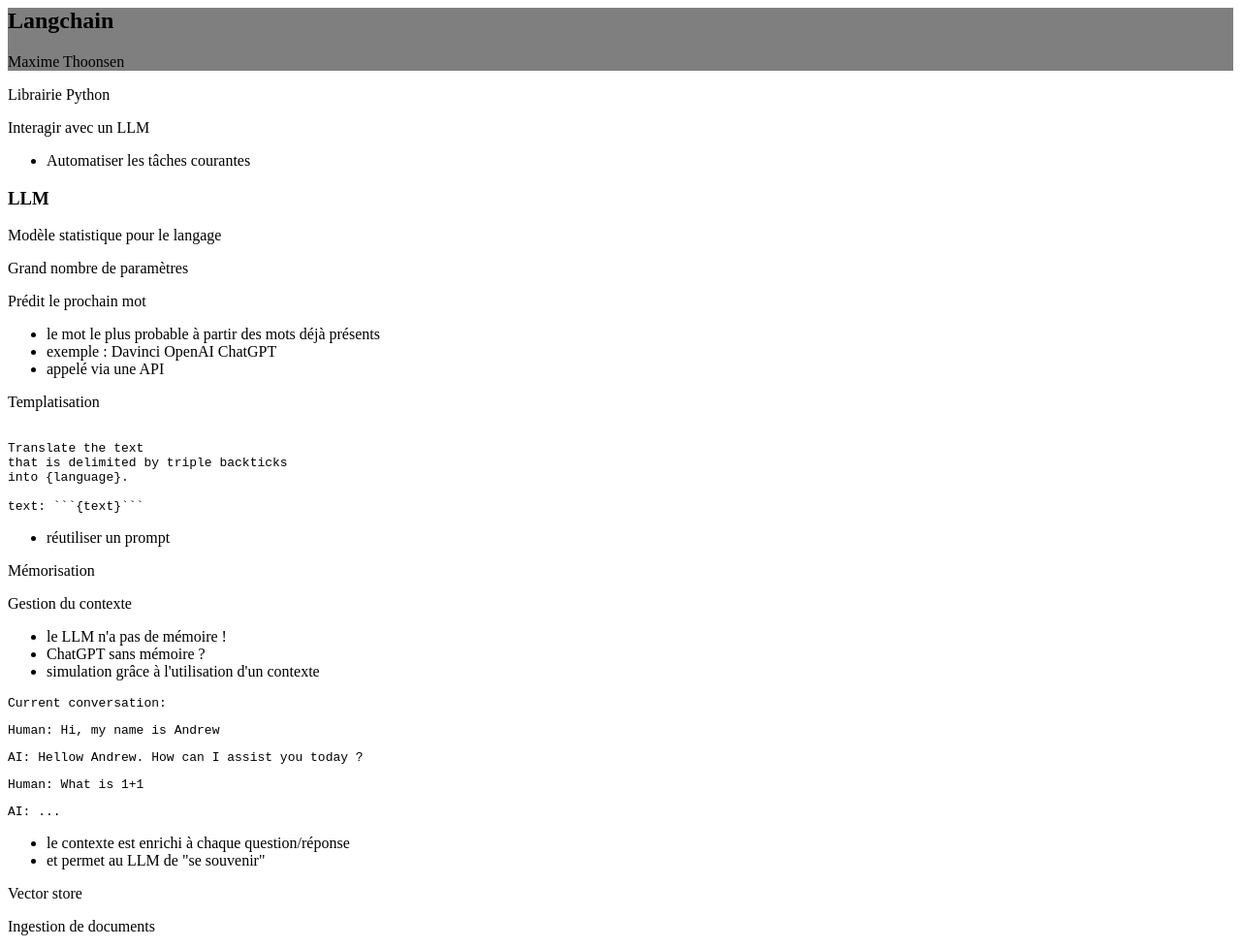
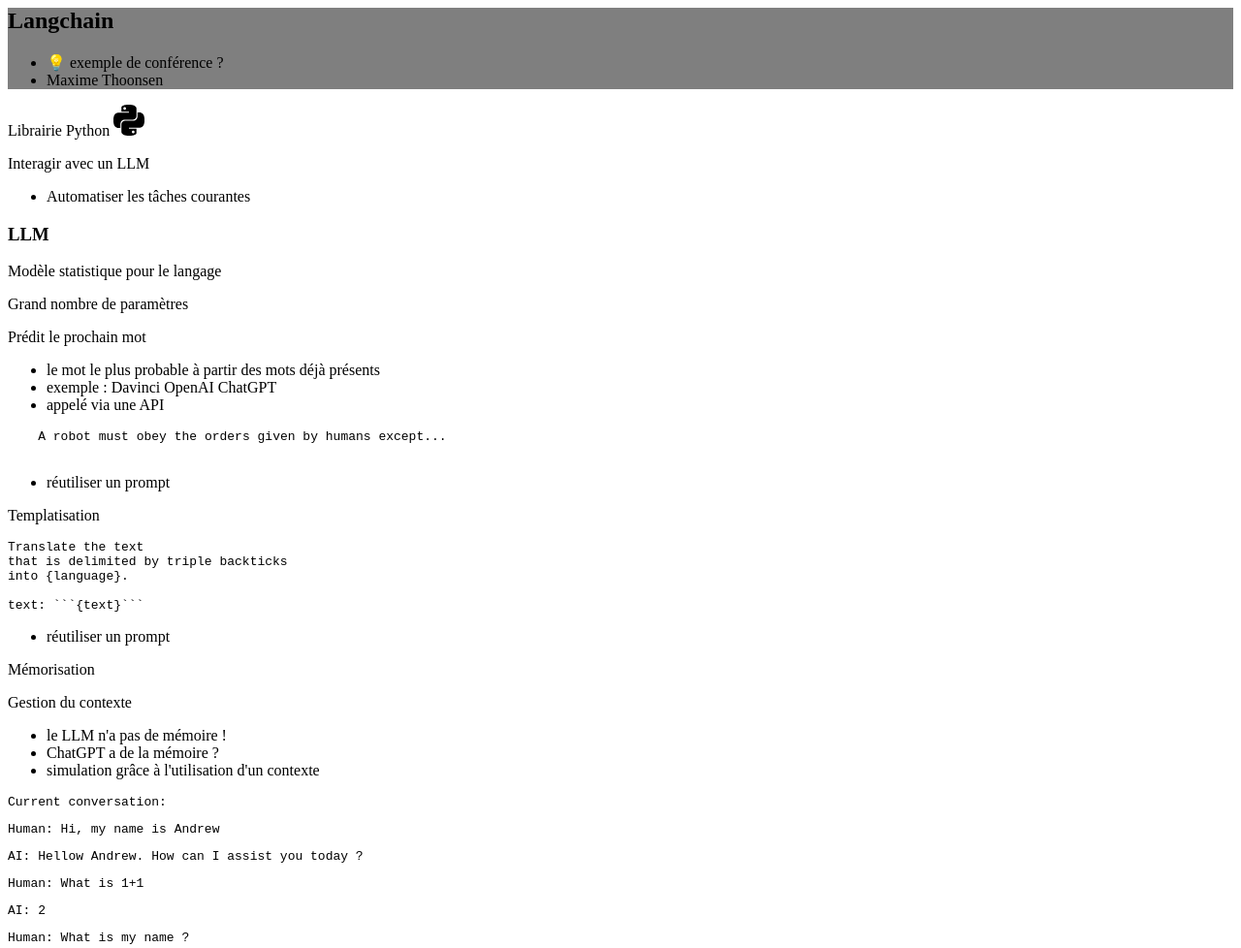
Before and after one commit to yvzn/bbl-web2day-2023, a website built with Vite: page slides/langchain.html in a window 1280 px wide. Shown: the top 978 px of the page at 97% size. Built offline with nearby package versions, Linux system fonts and the light colour scheme; what reveal.js would draw is missing.

Commit message:
1 binaries uploaded

````diff
--- a/slides/langchain.html
+++ b/slides/langchain.html
@@ -5,11 +5,30 @@
 >
   <h2>Langchain</h2>
 
-  <aside class="notes">Maxime Thoonsen</aside>
+  <aside class="notes">
+    <ul>
+      <li>💡 exemple de conférence ?</li>
+      <li>Maxime Thoonsen</li>
+    </ul>
+  </aside>
 </section>
 
 <section>
-  <p>Librairie Python</p>
+  <p>
+    Librairie Python
+    <svg
+      role="img"
+      viewBox="0 0 24 24"
+      xmlns="http://www.w3.org/2000/svg"
+      width="32"
+    >
+      <title>Python</title>
+      <path
+        style="fill: var(--r-main-color)"
+        d="M14.25.18l.9.2.73.26.59.3.45.32.34.34.25.34.16.33.1.3.04.26.02.2-.01.13V8.5l-.05.63-.13.55-.21.46-.26.38-.3.31-.33.25-.35.19-.35.14-.33.1-.3.07-.26.04-.21.02H8.77l-.69.05-.59.14-.5.22-.41.27-.33.32-.27.35-.2.36-.15.37-.1.35-.07.32-.04.27-.02.21v3.06H3.17l-.21-.03-.28-.07-.32-.12-.35-.18-.36-.26-.36-.36-.35-.46-.32-.59-.28-.73-.21-.88-.14-1.05-.05-1.23.06-1.22.16-1.04.24-.87.32-.71.36-.57.4-.44.42-.33.42-.24.4-.16.36-.1.32-.05.24-.01h.16l.06.01h8.16v-.83H6.18l-.01-2.75-.02-.37.05-.34.11-.31.17-.28.25-.26.31-.23.38-.2.44-.18.51-.15.58-.12.64-.1.71-.06.77-.04.84-.02 1.27.05zm-6.3 1.98l-.23.33-.08.41.08.41.23.34.33.22.41.09.41-.09.33-.22.23-.34.08-.41-.08-.41-.23-.33-.33-.22-.41-.09-.41.09zm13.09 3.95l.28.06.32.12.35.18.36.27.36.35.35.47.32.59.28.73.21.88.14 1.04.05 1.23-.06 1.23-.16 1.04-.24.86-.32.71-.36.57-.4.45-.42.33-.42.24-.4.16-.36.09-.32.05-.24.02-.16-.01h-8.22v.82h5.84l.01 2.76.02.36-.05.34-.11.31-.17.29-.25.25-.31.24-.38.2-.44.17-.51.15-.58.13-.64.09-.71.07-.77.04-.84.01-1.27-.04-1.07-.14-.9-.2-.73-.25-.59-.3-.45-.33-.34-.34-.25-.34-.16-.33-.1-.3-.04-.25-.02-.2.01-.13v-5.34l.05-.64.13-.54.21-.46.26-.38.3-.32.33-.24.35-.2.35-.14.33-.1.3-.06.26-.04.21-.02.13-.01h5.84l.69-.05.59-.14.5-.21.41-.28.33-.32.27-.35.2-.36.15-.36.1-.35.07-.32.04-.28.02-.21V6.07h2.09l.14.01zm-6.47 14.25l-.23.33-.08.41.08.41.23.33.33.23.41.08.41-.08.33-.23.23-.33.08-.41-.08-.41-.23-.33-.33-.23-.41-.08-.41.08z"
+      />
+    </svg>
+  </p>
   <p class="fragment">Interagir avec un LLM</p>
 
   <aside class="notes">
@@ -36,14 +55,27 @@
 </section>
 
 <section>
+  <pre>
+    A robot <span class="fragment">must</span> <span class="fragment">obey</span> <span class="fragment">the</span> <span class="fragment">orders</span> <span class="fragment">given</span> <span class="fragment">by</span> <span class="fragment">humans</span> <span class="fragment">except...</span>
+  </pre>
+
+  <aside class="notes">
+    <ul>
+      <li>réutiliser un prompt</li>
+    </ul>
+  </aside>
+</section>
+
+<section>
   <p>Templatisation</p>
 
-  <pre class="fragment"><code data-line-numbers="3,5">
+  <pre class="fragment">
 Translate the text
 that is delimited by triple backticks
 into {language}.
 
-text: ```{text}```</code></pre>
+text: ```{text}```</pre
+  >
 
   <aside class="notes">
     <ul>
@@ -59,7 +91,7 @@
   <aside class="notes">
     <ul>
       <li>le LLM n'a pas de mémoire !</li>
-      <li>ChatGPT sans mémoire ?</li>
+      <li>ChatGPT a de la mémoire ?</li>
       <li>simulation grâce à l'utilisation d'un contexte</li>
     </ul>
   </aside>
@@ -70,6 +102,8 @@
   <pre>Human: Hi, my name is Andrew</pre>
   <pre class="fragment">AI: Hellow Andrew. How can I assist you today ?</pre>
   <pre class="fragment">Human: What is 1+1</pre>
+  <pre class="fragment">AI: 2</pre>
+  <pre class="fragment">Human: What is my name ?</pre>
   <pre class="fragment">AI: ...</pre>
 
   <aside class="notes">
````
Also changed, not shown: slides/generalites-ia.html (+17 -4 lines), slides/intro.html (+4 -4 lines), slides/usages-ia.html (+1 -0 lines), public/a11y.webp.
